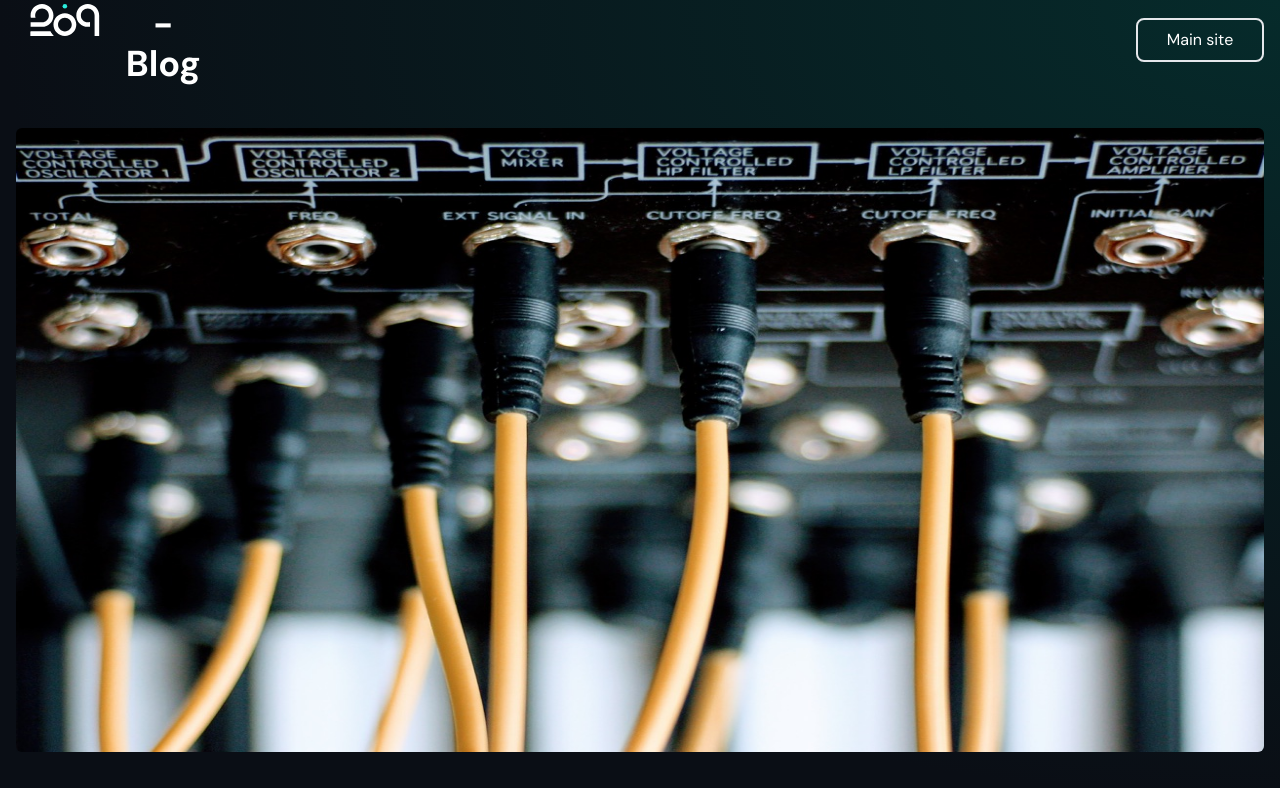
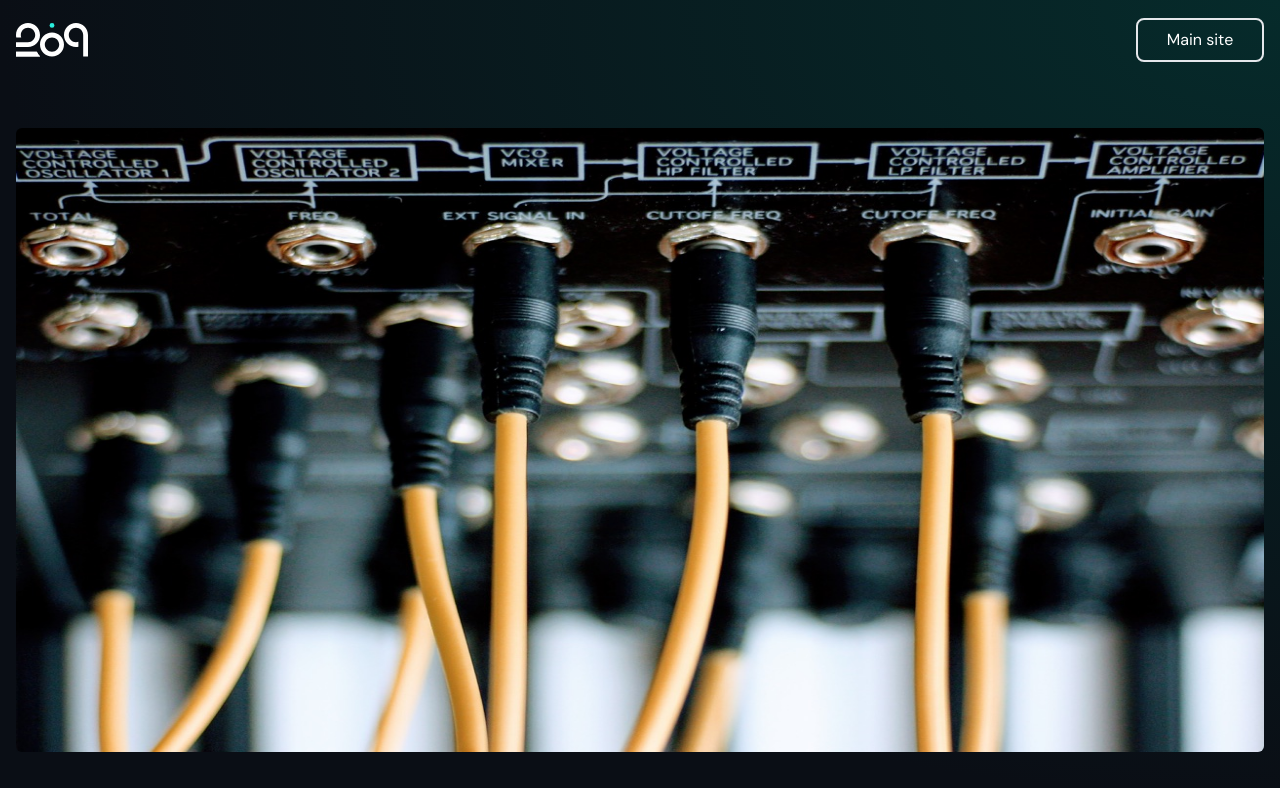
Before and after one commit to RobertJewell/two-zero-nine, a Next.js app: page /blog in a window 1280 px wide. Shown: the top 788 px of the page. Built offline with nearby package versions, Linux system fonts and the light colour scheme.

Commit message:
increase logo size

```diff
--- a/components/NavBar.js
+++ b/components/NavBar.js
@@ -8,7 +8,7 @@ const NavBar = () => {
 		<div className="container px-4 mx-auto">
 			<div className="flex flex-row items-center justify-between h-20 mx-auto sm:hidden">
 				<Link href="/">
-					<a className="w-24 pr-8 text-center">
+					<a className="w-24 pr-6 text-center">
 						<TwoZeroNineLogo></TwoZeroNineLogo>
 					</a>
 				</Link>
@@ -18,7 +18,7 @@ const NavBar = () => {
 			<div className="container hidden mx-auto text-white sm:relative sm:block">
 				<div className="flex flex-row items-center justify-between h-20 mx-auto ">
 					<Link href="/">
-						<a className="w-24 pr-8 text-center">
+						<a className="w-24 pr-6 text-center">
 							<TwoZeroNineLogo></TwoZeroNineLogo>
 						</a>
 					</Link>
--- a/components/blog/header.js
+++ b/components/blog/header.js
@@ -7,9 +7,9 @@ export default function Header() {
 		<div className="container mx-auto text-white">
 			<div className="flex flex-row items-center justify-between h-20 mx-auto ">
 				<Link href="/blog">
-					<a className="flex mt-2 text-center">
-						<TwoZeroNineLogo className="h-8"></TwoZeroNineLogo>
-						<h3 className="ml-3 text-4xl font-bold py-auto"> - Blog</h3>
+					<a className="flex w-24 pr-6 text-center">
+						<TwoZeroNineLogo className="w-full"></TwoZeroNineLogo>
+						{/* <h3 className="ml-3 text-4xl font-bold py-auto"> - Blog</h3> */}
 					</a>
 				</Link>
 
```
